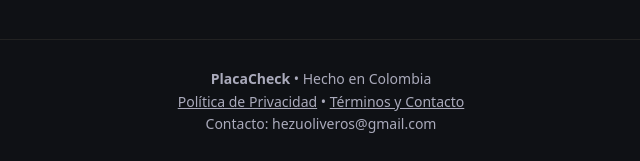
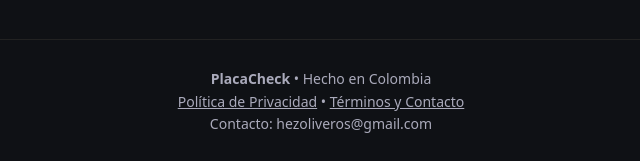
Before and after one commit to MAVERICKCREW78/placacheck-web, a plain HTML site: page index.html in a window 1280 px wide. Shown: the part 1611-1772 px from the top of the page, 319-959 px from the left. Drawn offline with Linux system fonts and the light colour scheme.

Commit message:
Correct email address in footer

```diff
--- a/index.html
+++ b/index.html
@@ -62,6 +62,6 @@ footer a{text-decoration:underline}
 <section class="how" id="como"><h2>Cómo funciona</h2><ol><li>Escribe la placa del vehículo o taxi.</li><li>Ve su reputación comunitaria y las etiquetas de servicio.</li><li>Si viajaste, califica con “Buen viaje” o “Mal viaje”.</li><li>Verifica en el portal oficial SIMUR o RUNT con un toque.</li></ol></section>
 <section class="official"><h2>Verificación oficial</h2><p>PlacaCheck no reemplaza la consulta oficial. Siempre verifica la información en los portales públicos del Estado.</p><p style="margin-top:12px"><a href="https://www.simur.gov.co/" target="_blank" rel="noopener"><b>SIMUR Bogotá →</b></a> &nbsp;·&nbsp; <a href="https://www.runt.gov.co/" target="_blank" rel="noopener"><b>RUNT Nacional →</b></a></p></section>
 </main>
-<footer><p><b>PlacaCheck</b> • Hecho en Colombia<br><a href="privacidad.html">Política de Privacidad</a> • <a href="contacto.html">Términos y Contacto</a><br>Contacto: hezuoliveros@gmail.com</p></footer>
+<footer><p><b>PlacaCheck</b> • Hecho en Colombia<br><a href="privacidad.html">Política de Privacidad</a> • <a href="contacto.html">Términos y Contacto</a><br>Contacto: hezoliveros@gmail.com</p></footer>
 </body>
 </html>
```
